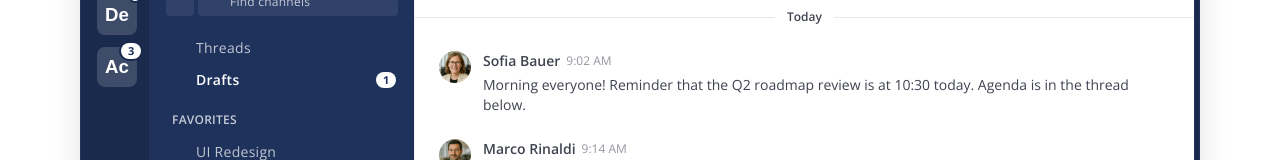
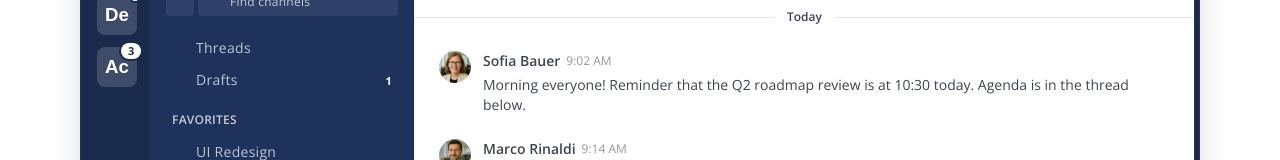
Before and after one commit to matthewbirtch/mattermost-proto-playground, a React (Vite) app: page /layouts in a window 1280 px wide. Shown: the part 214-374 px from the top of the page. Built offline with nearby package versions, Linux system fonts and the light colour scheme; some icons are missing; a web font is replaced by a local one.

Commit message:
fixes to sidebar

```diff
--- a/src/components/ui/ChannelSidebarItem/ChannelSidebarItem.module.scss
+++ b/src/components/ui/ChannelSidebarItem/ChannelSidebarItem.module.scss
@@ -16,6 +16,10 @@
 
     .channel-sidebar-item__menu-button {
       display: contents;
+    }
+
+    .channel-sidebar-item__mention-badge {
+      display: none;
     }
   }
 
@@ -120,7 +124,7 @@
     justify-content: flex-end;
     flex-shrink: 0;
     gap: var(--spacing-xxxxs);
-    padding-right: 18px;
+    padding-right: var(--spacing-l);
     color: var(--sidebar-text);
   }
 
@@ -158,6 +162,30 @@
     }
   }
 
+  &--drafts {
+    .channel-sidebar-item__icon-container {
+      opacity: 0.64;
+    }
+
+    .channel-sidebar-item__name {
+      font-weight: var(--font-weight-regular);
+      opacity: 0.72;
+    }
+
+    .channel-sidebar-item__mention-badge > :global(*) {
+      background-color: transparent;
+      color: var(--sidebar-text);
+      padding-left: 0;
+      padding-right: var(--spacing-xxs);
+    }
+  }
+
+  &--drafts#{&}--active {
+    .channel-sidebar-item__name {
+      opacity: 1;
+    }
+  }
+
   &--muted {
     .channel-sidebar-item__icon-container {
       opacity: 0.4;
--- a/src/components/ui/ChannelSidebarItem/ChannelSidebarItem.tsx
+++ b/src/components/ui/ChannelSidebarItem/ChannelSidebarItem.tsx
@@ -114,14 +114,17 @@ export default function ChannelSidebarItem({
   onClick,
 }: ChannelSidebarItemProps) {
   const isDM = leadingVisual === 'Direct Message';
-  const hasMentionBadge = status === 'Mention';
+  const isDrafts = leadingVisual === 'Drafts';
+  const effectiveStatus = isDrafts && status === 'Unread' ? 'Read' : status;
+  const hasMentionBadge = effectiveStatus === 'Mention';
   const isChannelOrDM = ['Public', 'Private', 'Group Message', 'Direct Message'].includes(leadingVisual);
 
   const rootClass = [
     styles['channel-sidebar-item'],
     active ? styles['channel-sidebar-item--active'] : '',
     muted ? styles['channel-sidebar-item--muted'] : '',
-    styles[`channel-sidebar-item--status-${status.toLowerCase()}`],
+    styles[`channel-sidebar-item--status-${effectiveStatus.toLowerCase()}`],
+    isDrafts ? styles['channel-sidebar-item--drafts'] : '',
     className,
   ].filter(Boolean).join(' ');
 
@@ -177,7 +180,9 @@ export default function ChannelSidebarItem({
           </div>
         )}
         {hasMentionBadge && (
-          <MentionBadge count={mentionCount ?? 1} location="Sidebar" size="Medium" />
+          <span className={styles['channel-sidebar-item__mention-badge']}>
+            <MentionBadge count={mentionCount ?? 1} location="Sidebar" size="Medium" />
+          </span>
         )}
         {isChannelOrDM && (
           <span className={styles['channel-sidebar-item__menu-button']}>
--- a/src/components/ui/ChannelsSidebar/ChannelsSidebar.module.scss
+++ b/src/components/ui/ChannelsSidebar/ChannelsSidebar.module.scss
@@ -113,32 +113,12 @@
     min-height: 0;
     overflow-x: hidden;
     overflow-y: auto;
-    scrollbar-width: thin;
-    scrollbar-color: transparent transparent;
-    transition: scrollbar-color var(--duration-quick) var(--ease-transition);
-
-    &:hover,
-    &:focus-within {
-      scrollbar-color: rgba(var(--sidebar-text-rgb), 0.32) transparent;
-    }
+    scrollbar-width: none;
 
     &::-webkit-scrollbar {
-      width: 8px;
-    }
-
-    &::-webkit-scrollbar-track {
-      background: transparent;
-    }
-
-    &::-webkit-scrollbar-thumb {
-      background: transparent;
-      border-radius: 4px;
-      transition: background var(--duration-quick) var(--ease-transition);
-    }
-
-    &:hover::-webkit-scrollbar-thumb,
-    &:focus-within::-webkit-scrollbar-thumb {
-      background: rgba(var(--sidebar-text-rgb), 0.32);
+      width: 0;
+      height: 0;
+      display: none;
     }
   }
 
```
